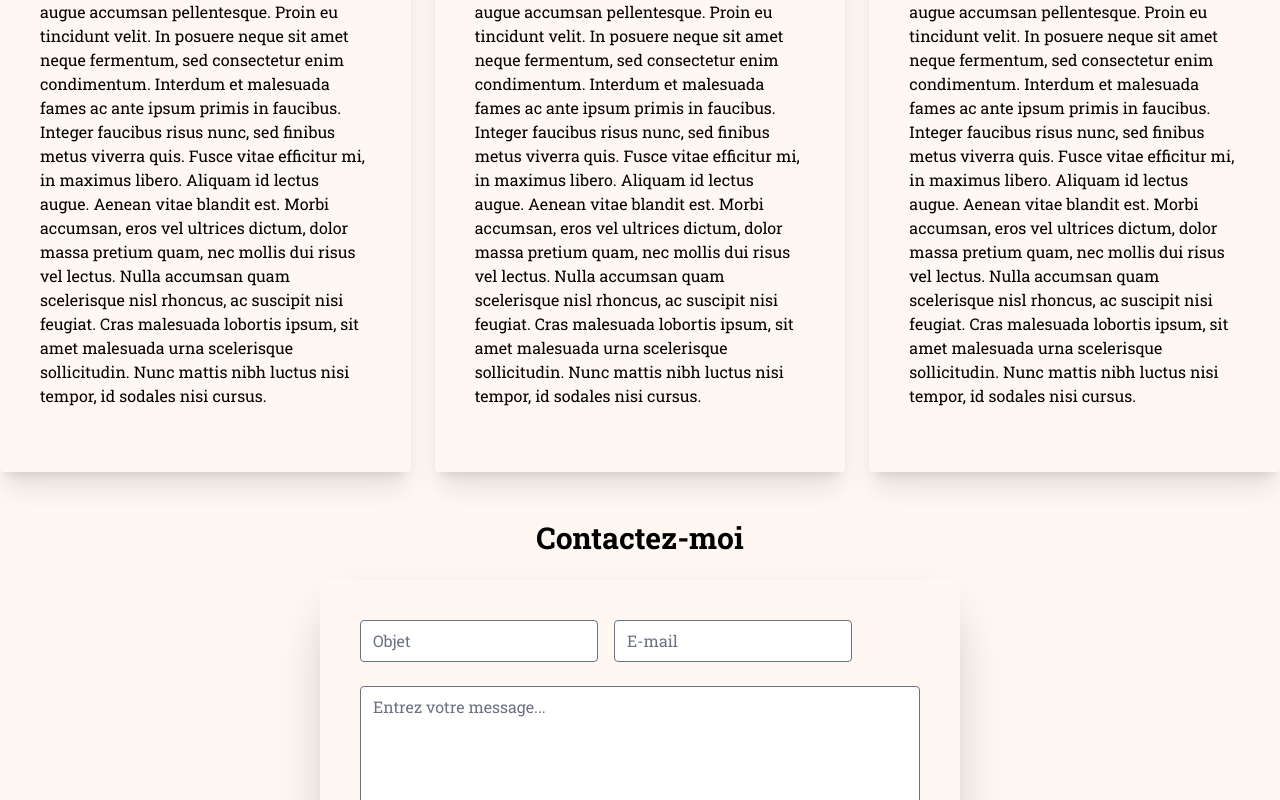
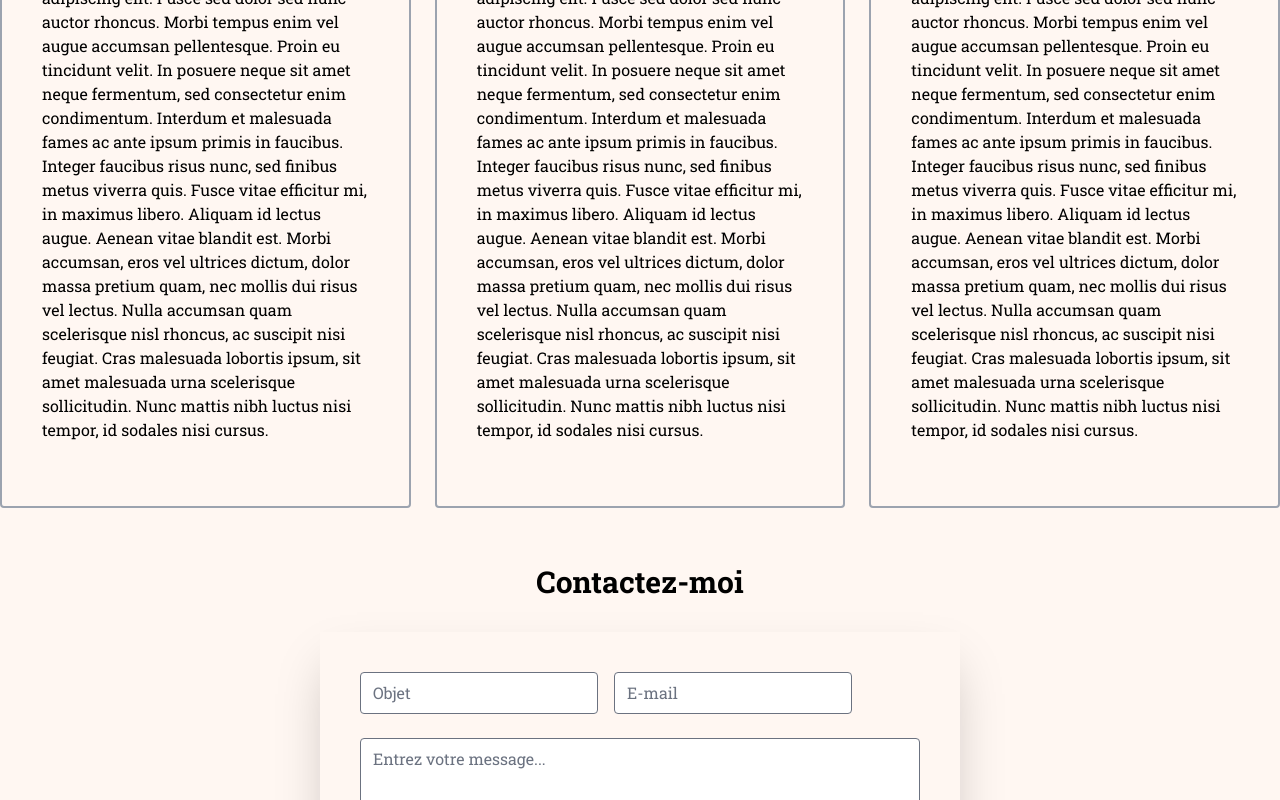
Before and after one commit to MounirOnGithub/portfolio, a Next.js app: page / in a window 1280 px wide. Shown: the part 1725-2525 px from the top of the page. Built offline with nearby package versions, Linux system fonts and the light colour scheme.

Commit message:
refactoring

```diff
--- a/app/components/atoms/title.tsx
+++ b/app/components/atoms/title.tsx
@@ -9,7 +9,7 @@ export default class Title extends Component<{ title: string }> {
                   items-center
                   text-3xl
                   font-bold
-                  my-6
+                  my-8
                 "
             >
                 {this.props.title}
--- a/app/components/molecules/experience-card.tsx
+++ b/app/components/molecules/experience-card.tsx
@@ -4,7 +4,7 @@ import {Experience} from "@/app/types/experience";
 export default class ExperienceCard extends Component<{ experience: Experience}> {
     render() {
         return (
-            <div className={"md:flex-1 mx-auto shadow-xl w-80 rounded p-10"}>
+            <div className={"md:flex-1 mx-auto border-2 border-gray-400 w-80 rounded p-10"}>
                 <h2 className={"font-bold"}>
                     {this.props.experience.title}
                 </h2>
--- a/pages/index.tsx
+++ b/pages/index.tsx
@@ -1,7 +1,7 @@
 import { Component, ReactNode } from "react";
 import Layout from "../app/layout"
 import ContactForm from "../app/components/molecules/contact-form";
-import ExperiencesSection from "@/app/components/organisms/experiences-section";
+import ExperiencesSection from "@/app/components/organisms/experiences";
 import JobTitle from "@/app/components/organisms/job-title";
 import Skills from "@/app/components/organisms/skills";
 import {Experience} from "@/app/types/experience";
```
Also changed, not shown: app/components/organisms/experiences.tsx (renamed from app/components/organisms/experiences-section.tsx).
